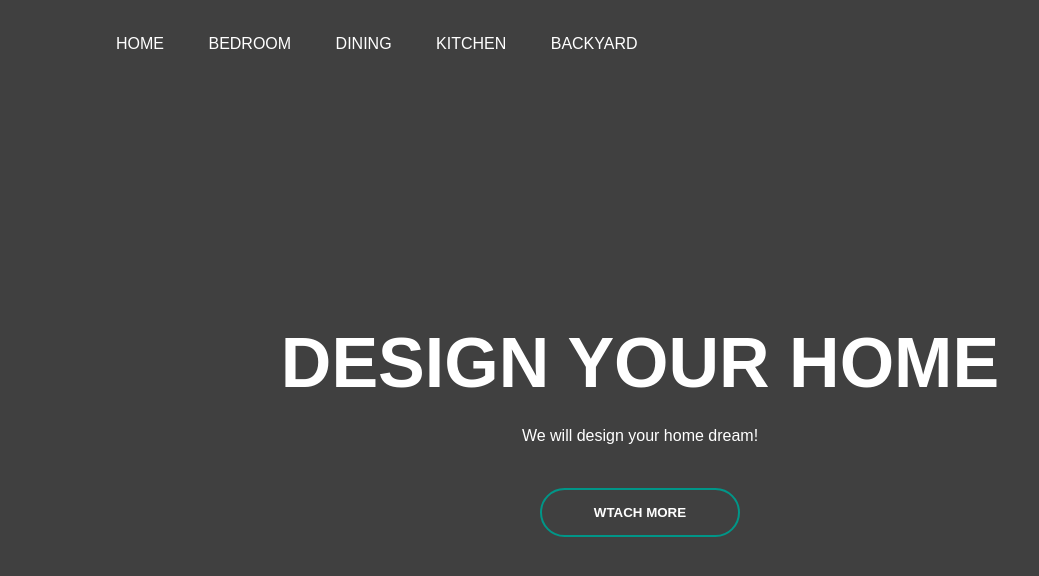
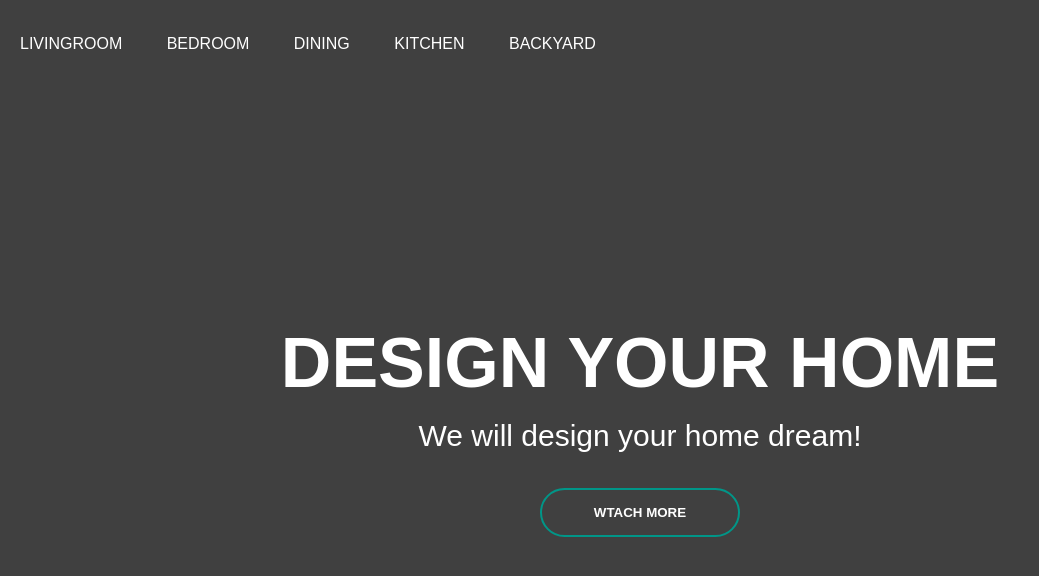
Before and after one commit to amrmosleh/Home_Design, a plain HTML site: page index.html in a window 1280 px wide. Shown: the whole page, without its empty margins (0-1039 px from the left). Drawn offline with Linux system fonts and the light colour scheme.

Commit message:
modified CSS and html

```diff
--- a/index.html
+++ b/index.html
@@ -13,7 +13,7 @@
     <div class="banner">
         <div class="navbar">
             <ul>
-                <li><a href="#">Home</a></li>
+                <li><a href="#">Livingroom</a></li>
                 <li><a href="#">Bedroom</a></li>
                 <li><a href="#">Dining</a></li>
                 <li><a href="#">Kitchen</a></li>
--- a/style.css
+++ b/style.css
@@ -11,7 +11,7 @@
     background-position: center;
 }
 .navbar {
-    width: 85%;
+    width: 100%;
     margin: auto;
     padding: 35px 0;
     display: flex;
@@ -58,6 +58,7 @@
     margin: 20px auto;
     font-weight: 100;
     line-height: 25px;
+    font-size: 30px;
 }
 button {
     width: 200px;
```
